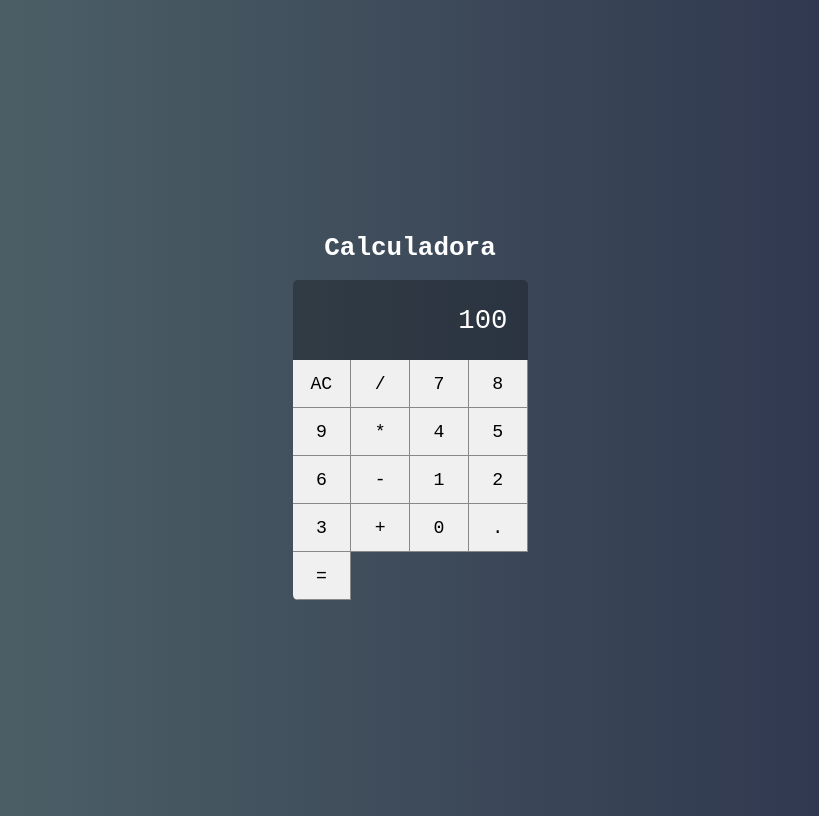
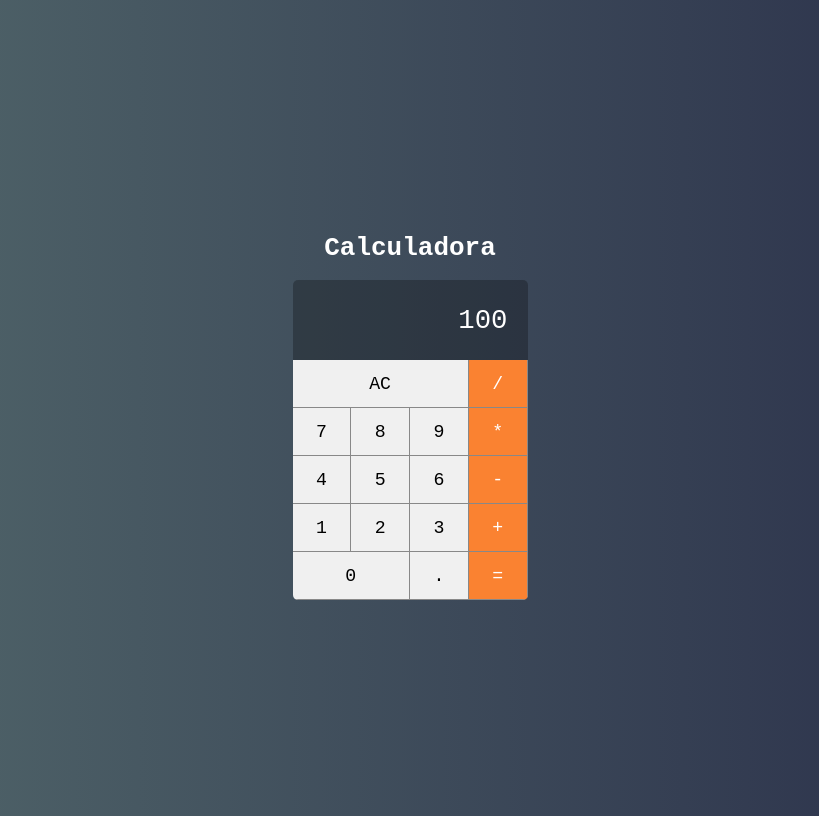
Before and after one commit to TelmiAdame/Calculadora_React, a React (Create React App) app in the folder calculadora/: page / in a window 1280 px wide. Shown: the whole page, without its empty margins (230-1049 px from the left). Built offline with nearby package versions, Linux system fonts and the light colour scheme.

Commit message:
First logical part, 3 functions: calculator reset function | function add digit | function of operations

```diff
--- a/calculadora/src/components/Button.jsx
+++ b/calculadora/src/components/Button.jsx
@@ -1,33 +1,22 @@
+/* eslint-disable import/no-anonymous-default-export */
 import React from 'react'
 import './Button.css'
 
+
 export default props => {
-    let classes = 'button'
+
+    let classes = 'button '
     classes += props.operation ? 'operation' : ''
     classes += props.double ? 'double' : ''
     classes += props.triple ? 'triple' : ''
 
     return (
-
-       <button
-            onclick = {e => props.click && props.click(props.label)}
-            className = {classes}>
+        <button
+            onClick={e => props.click && props.click(props.label)}
+            className={classes}>
             {props.label}
         </button>
     )
-}
 
 
-
-
-{/*Conteúdo JS puro, utilizando $ {} para interpolação
-    <button className = {`
-        button
-        ${props.operation ? 'operation' : ''}
-        ${props.double ? 'double' : ''}
-        ${props.triple ? 'triple' : ''}
-    `}>
-        {props.label}
-        </button>
-
-*/}
+}
--- a/calculadora/src/components/Display.jsx
+++ b/calculadora/src/components/Display.jsx
@@ -1,5 +1,6 @@
+/* eslint-disable import/no-anonymous-default-export */
 import React from "react";
 import './Display.css'
 
 export default props =>
-    <display className = "display">{props.value}</display>
+    <div className = "display">{props.value}</div>
--- a/calculadora/src/index.css
+++ b/calculadora/src/index.css
@@ -1,6 +1,3 @@
-@font-face {
-  font-family: monospace;
-}
 
 * {
   font-family: monospace;
--- a/calculadora/src/main/Calculator.jsx
+++ b/calculadora/src/main/Calculator.jsx
@@ -5,27 +5,47 @@
 import Display from "../components/Display";
 
 export default class Calculator extends Component {
+
+    constructor(props){
+        super (props)
+        this.clearMemory = this.clearMemory.bind(this)
+        this.setOperation = this.setOperation.bind(this)
+        this.addDigit = this.addDigit.bind(this)
+    }
+
+    clearMemory(){
+        console.log('limpar')
+    }
+
+    setOperation(operation) {
+        console.log(operation)
+    }
+
+    addDigit(n) {
+        console.log(n)
+    }
+
     render () {
         return (
             <div className = "calculator">
                 <Display value = {100} />
-                <Button label = "AC"/>
-                <Button label = "/"/>
-                <Button label = "7"/>
-                <Button label = "8"/>
-                <Button label = "9"/>
-                <Button label = "*"/>
-                <Button label = "4"/>
-                <Button label = "5"/>
-                <Button label = "6"/>
-                <Button label = "-"/>
-                <Button label = "1"/>
-                <Button label = "2"/>
-                <Button label = "3"/>
-                <Button label = "+"/>
-                <Button label = "0"/>
-                <Button label = "."/>
-                <Button label = "="/>
+                <Button label = "AC" click = {this.clearMemory} triple />
+                <Button label = "/"  click = {this.setOperation} operation />
+                <Button label = "7"  click = {this.addDigit}/>
+                <Button label = "8"  click = {this.addDigit}/>
+                <Button label = "9"  click = {this.addDigit}/>
+                <Button label = "*"  click = {this.setOperation} operation />
+                <Button label = "4"  click = {this.addDigit}/>
+                <Button label = "5"  click = {this.addDigit}/>
+                <Button label = "6"  click = {this.addDigit}/>
+                <Button label = "-"  click = {this.setOperation} operation />
+                <Button label = "1"  click = {this.addDigit}/>
+                <Button label = "2"  click = {this.addDigit}/>
+                <Button label = "3"  click = {this.addDigit}/>
+                <Button label = "+"  click = {this.setOperation} operation />
+                <Button label = "0"  click = {this.addDigit} double />
+                <Button label = "."  click = {this.addDigit} />
+                <Button label = "="  click = {this.setOperation} operation/>
             </div>
         )
     }
```
